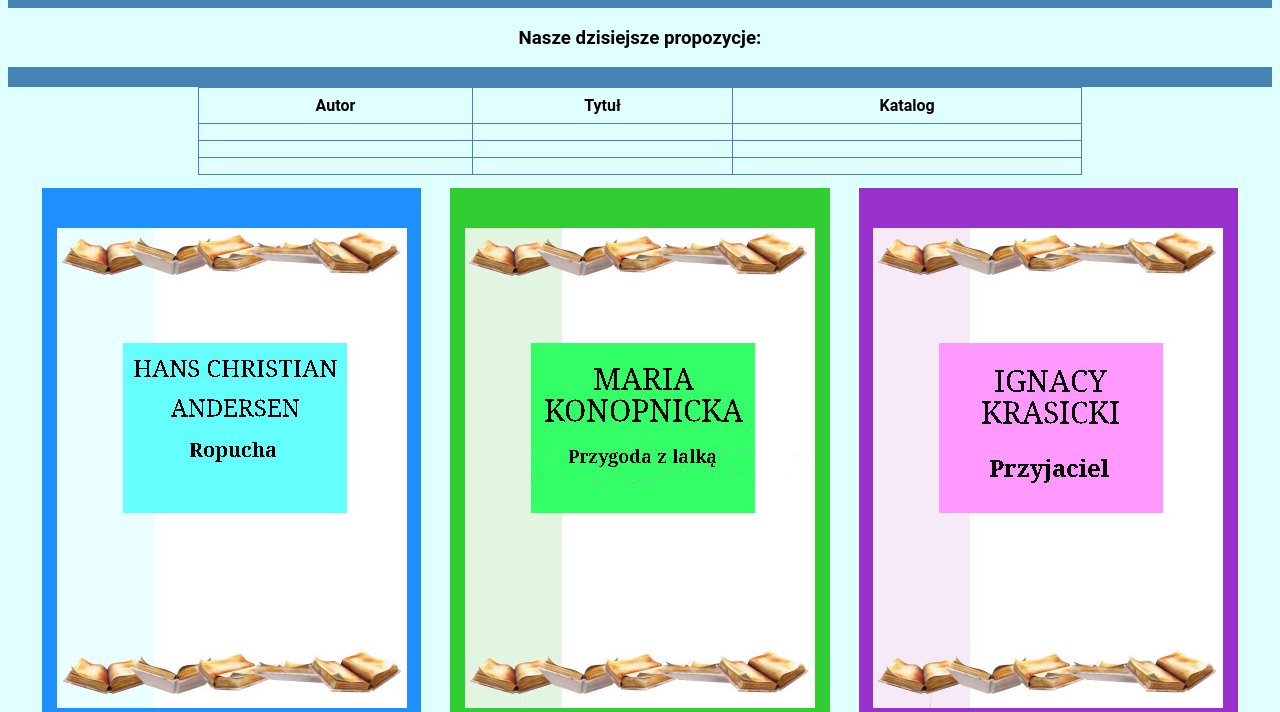
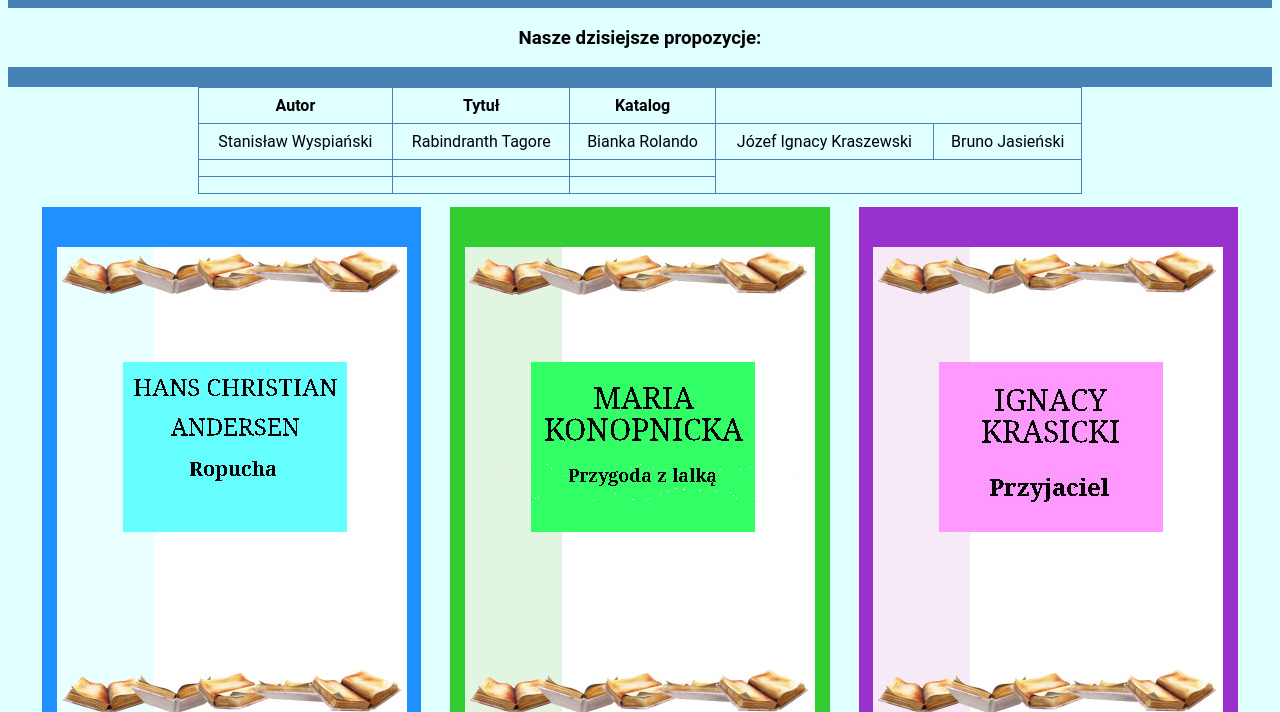
Before and after one commit to MarcelMatejak-Niemczuk/nova, a plain HTML site: page index.html in a window 1280 px wide. Shown: the part 88-800 px from the top of the page. Drawn offline with Linux system fonts and the light colour scheme.

Commit message:
Update index.html

```diff
--- a/index.html
+++ b/index.html
@@ -23,9 +23,11 @@
             </header>
             <tbody>
                 <tr>
-                    <td></td>
-                    <td></td>
-                    <td></td>
+                    <td>Stanisław Wyspiański</td>
+                    <td>Rabindranth Tagore</td>
+                    <td>Bianka Rolando</td>
+                    <td>Józef Ignacy Kraszewski</td>
+                    <td>Bruno Jasieński</td>
                 </tr>
                 <tr>
                     <td></td>
```
